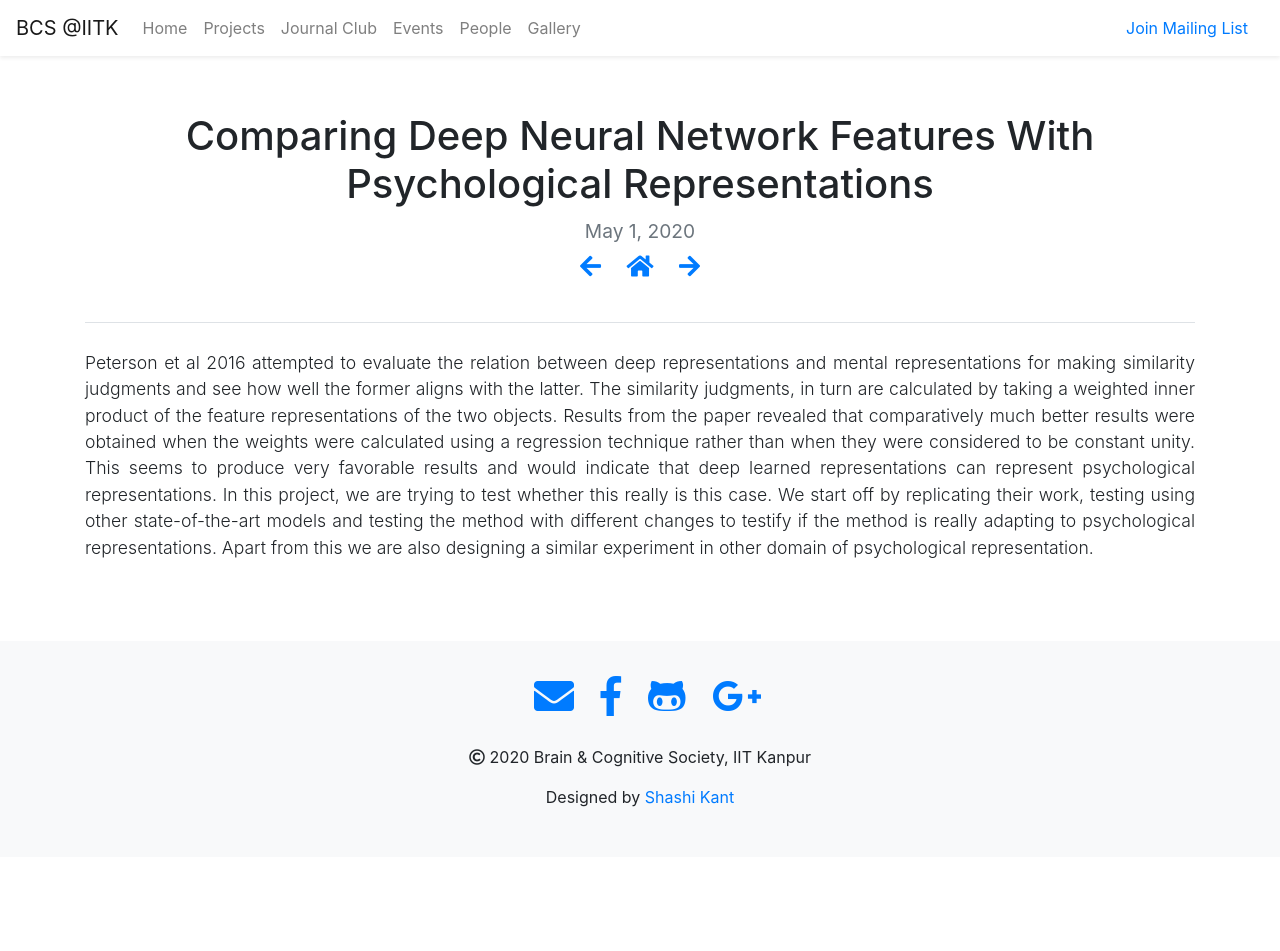
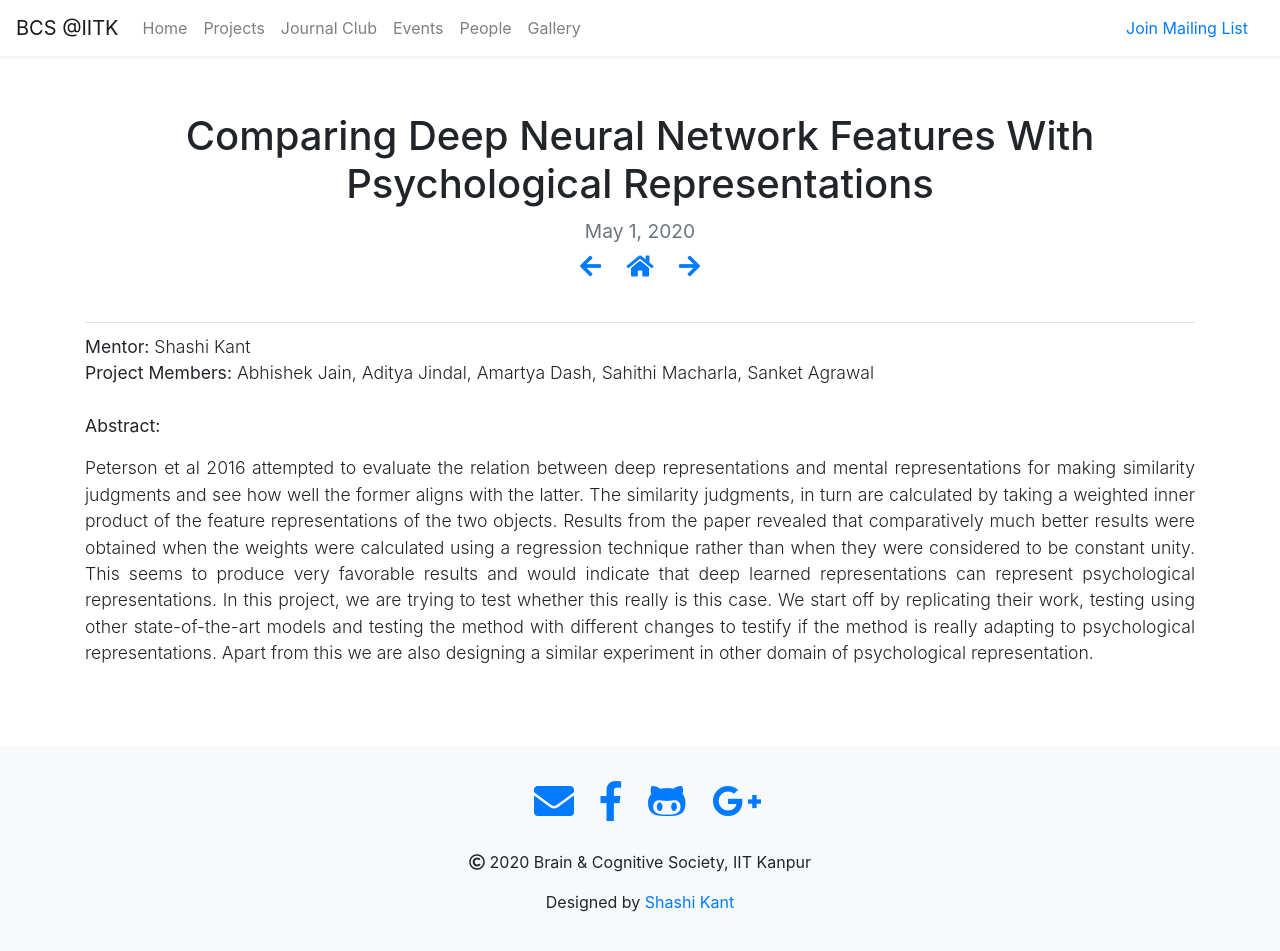
Before and after one commit to bcs-iitk/bcs-iitk.github.io, a Jekyll site: the page built from projects/_posts/2020-05-01-Comparing-Deep-Neural-Network-Features-With-Psychological-Representations.md, in a window 1280 px wide and 962 px high. Shown: the top 951 px of the window. Built offline with Jekyll 4.4.1, drawn with Linux system fonts in a browser that asks for light colours; nearby versions of some CDN libraries.

Commit message:
added ongoing project layout

```diff
--- /dev/null
+++ b/_layouts/project-ongoing.html
@@ -0,0 +1,25 @@
+---
+layout: post-page
+---
+<div class="hero">
+  <h1 class="display-5">{{ page.title }}</h1>
+  <h4 class=""><small class="text-muted">{{ page.date | date: "%B %-d, %Y" }}</small></h4>
+  <h4>
+    <a href="{{ site.baseurl }}{{ page.previous.url }}" class="post-nav" data-toggle="tooltip" data-placement="left" title="{{ page.previous.title }}"><i class="fas fa-arrow-left"></i></a>
+    <a href="{{ site.url }}{{ site.baseurl }}/projects" class="post-nav"><i class="fas fa-home"></i></a>
+    <a href="{{ site.baseurl }}{{ page.next.url }}" class="post-nav" data-toggle="tooltip" data-placement="right" title="{{ page.next.title }}"><i class="fas fa-arrow-right"></i></a>
+  </h4>
+</div>
+
+<div class="post border-top">
+  <div class="post-content lead">
+    <p>
+      <b>Mentor: </b>{{ page.mentor }} <br>
+      <b>Project Members: </b>{{ page.members }} <br> <br>
+      <b>Abstract: </b>
+      {{ page.content }}
+    </p>
+  </div>
+</div>
+
+<!-- <div class="fb-comments" data-href="{{ site.url }}{{ page.url }}" data-width="100%" data-numposts="5"></div> -->
--- a/projects/_posts/2020-05-01-Comparing-Deep-Neural-Network-Features-With-Psychological-Representations.md
+++ b/projects/_posts/2020-05-01-Comparing-Deep-Neural-Network-Features-With-Psychological-Representations.md
@@ -1,7 +1,9 @@
 ---
-layout: post
+layout: project-ongoing
 title: Comparing Deep Neural Network Features With Psychological Representations
 abstract: In this project, we are replicating the work of Peterson et al 2016, testing using other state-of-the-art models and testing the method with different changes to testify if the method is really adapting to psychological representations.
 stat: ongoing
+mentor: Shashi Kant
+members: Abhishek Jain, Aditya Jindal, Amartya Dash, Sahithi Macharla, Sanket Agrawal
 ---
 Peterson et al 2016 attempted to evaluate the relation between deep representations and mental representations for making similarity judgments and see how well the former aligns with the latter. The similarity judgments, in turn are calculated by taking a weighted inner product of the feature representations of the two objects.  Results from the paper revealed that comparatively much better results were obtained when the weights were calculated using a regression technique rather than when they were considered to be constant unity. This seems to produce very favorable results and would indicate that deep learned representations can represent psychological representations. In this project, we are trying to test whether this really is this case. We start off by replicating their work, testing using other state-of-the-art models and testing the method with different changes to testify if the method is really adapting to psychological representations. Apart from this we are also designing a similar experiment in other domain of psychological representation.
```
